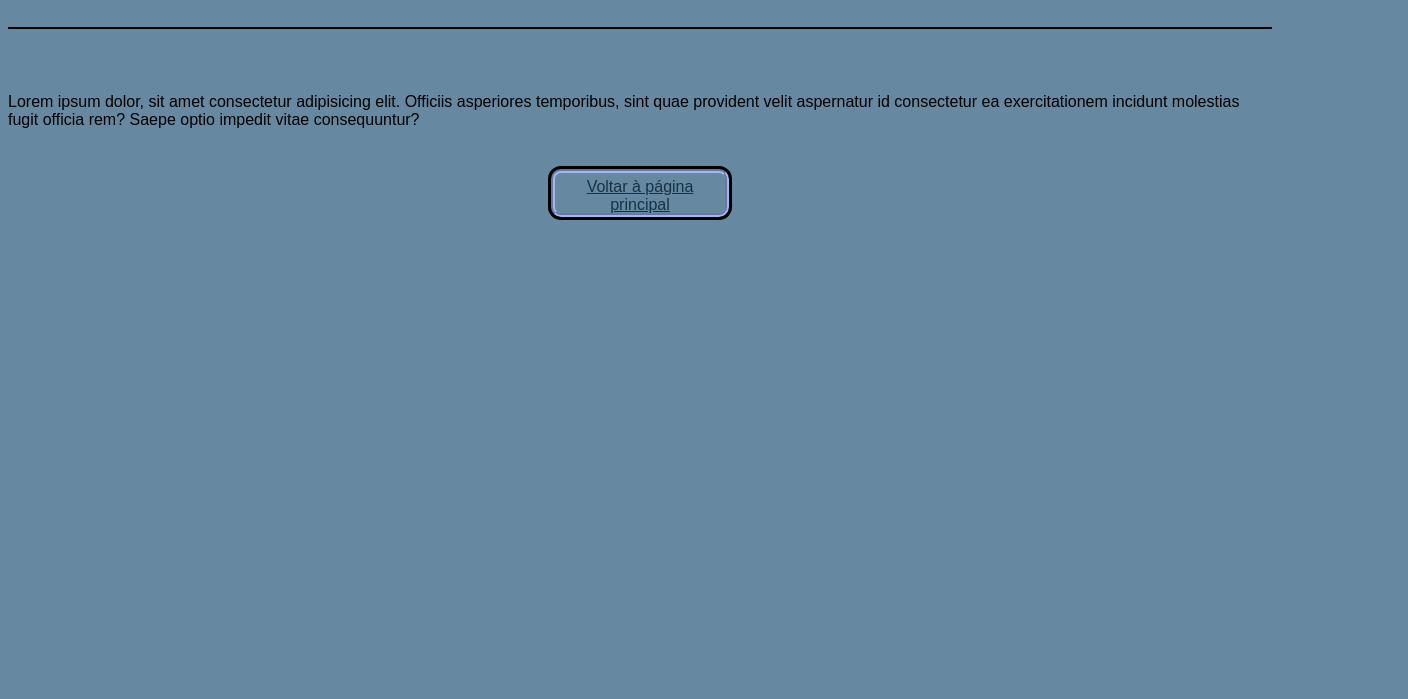
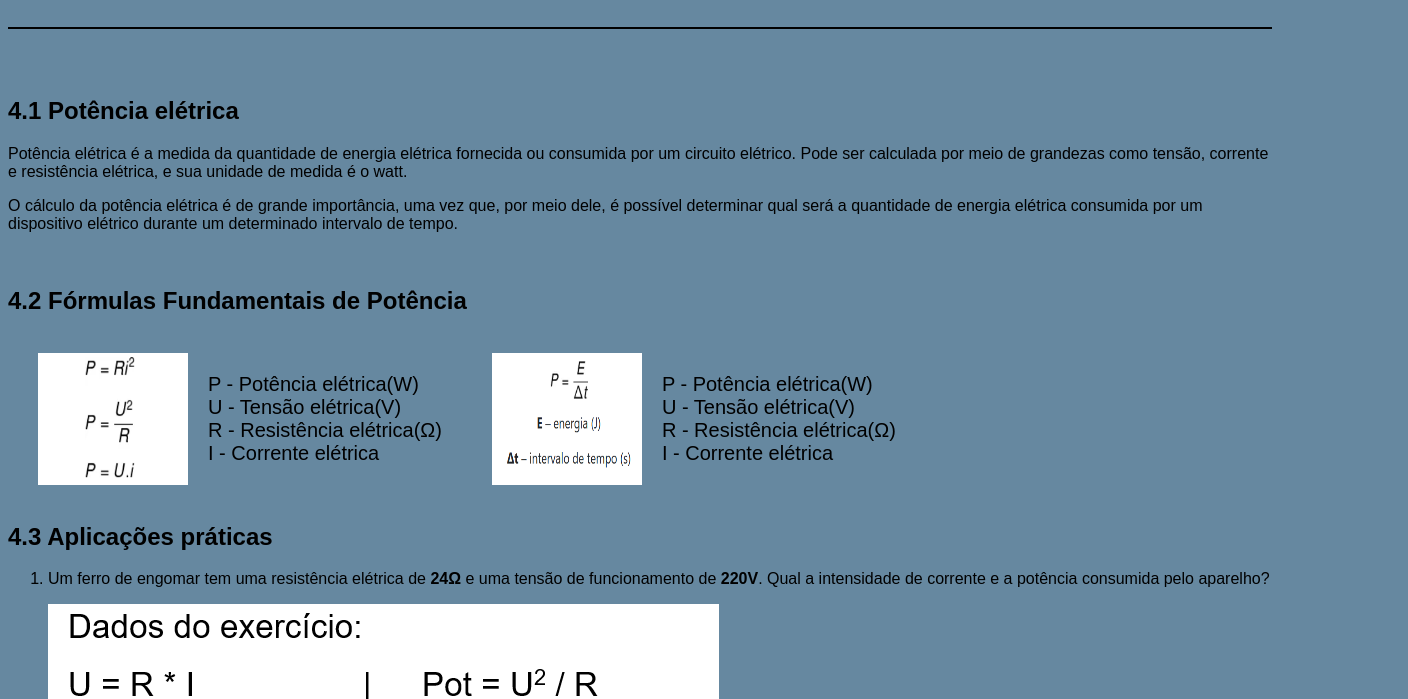
Before and after one commit to eduardo-cantos/Site-fisica-lei-de-ohm, a plain HTML site: page site-fisica/potencia.html in a window 1280 px wide. Shown: the part 101-800 px from the top of the page, 1408 px wide, since content can reach past the window. Drawn offline with Linux system fonts and the light colour scheme.

Commit message:
pag potencia elétrica criada
Criada a página pot~encia elétrica e config seu css

```diff
--- a/site-fisica/potencia.css
+++ b/site-fisica/potencia.css
@@ -22,6 +22,25 @@ body{
         border-top: 2px solid black; /* Adiciona uma linha preta */
 
     }
+    .formulapotencia{
+        width: 150px; /* Define o tamanho da imagem à esquerda */
+        height: auto; /* Mantém proporção */
+        margin-left: 30px;
+    }
+    .formulapotencia2{
+        width: 150px; /* Define o tamanho da imagem à esquerda */
+        height: auto; /* Mantém proporção */
+        margin-left: 30px;
+    }
+
+.divpotencia{
+    width: 1400px; /* Define o tamanho da imagem à esquerda */
+    display: flex;
+    gap: 20px;
+}
+.divpotencia > p{
+    font-size: 20px;
+}
     .botaovoltar{
         display: flex;
         color: #163347;
--- a/site-fisica/potencia.html
+++ b/site-fisica/potencia.html
@@ -11,7 +11,30 @@
     <h1 class="potencia">Potência elétrica</h1>
     <hr>
     <br>
-  <p>Lorem ipsum dolor, sit amet consectetur adipisicing elit. Officiis asperiores temporibus, sint quae provident velit aspernatur id consectetur ea exercitationem incidunt molestias fugit officia rem? Saepe optio impedit vitae consequuntur?</p>
+    <h2>4.1 Potência elétrica</h2>
+  <p>Potência elétrica é a medida da quantidade de energia elétrica fornecida ou consumida por um circuito elétrico. Pode ser calculada por meio de grandezas como tensão, corrente e resistência elétrica, e sua unidade de medida é o watt.</p>
+  <p>O cálculo da potência elétrica é de grande importância, uma vez que, por meio dele, é possível determinar qual será a quantidade de energia elétrica consumida por um dispositivo elétrico durante um determinado intervalo de tempo.</p>
+  <br>
+  <h2>4.2 Fórmulas Fundamentais de Potência</h2>
+  <br>
+  <div class="divpotencia">
+    <img class="formulapotencia" src="midia/formulas-potencia.png" alt="Calculo potência">
+    <p>P - Potência elétrica(W) <br> U - Tensão elétrica(V) <br> R - Resistência elétrica(Ω) <br> I - Corrente elétrica </p>
+    <img class="formulapotencia2" src="midia/formula-potencia-2.png" alt="Calculo potência 2">
+    <p>P - Potência elétrica(W) <br> U - Tensão elétrica(V) <br> R - Resistência elétrica(Ω) <br> I - Corrente elétrica </p>
+</div>
+  <br>
+  <h2>4.3 Aplicações práticas</h2>
+  <ol>
+    <li>
+      <p>Um ferro de engomar tem uma resistência elétrica de <strong>24Ω</strong> e uma tensão de funcionamento de <strong>220V</strong>. Qual a intensidade de corrente e a potência consumida pelo aparelho?</p>
+    </li>
+    <img src="midia/resol-exerc-1-pot.png" alt="Resolução 1 exercício potência">
+    <br>
+    <li><p>(FUVEST) Um aquecedor elétrico dissipa <strong>240 W</strong> quando ligado a uma bateria de <strong>12 V</strong>. A corrente que percorre o resistor é de:</p></li>
+    <img src="midia/resol-exerc-2-pot.png" alt="Resolução exercício 2 potência">
+  </ol>
+
   <a class="botaovoltar" href="index.html">Voltar à página principal</a>
 </body>
 </html>
```
Also changed, not shown: site-fisica/midia/circuito.jpeg (added), site-fisica/midia/formula-potencia-2.png (added), site-fisica/midia/formulas-potencia.png (added), site-fisica/midia/resol-exerc-1-pot.png (added), site-fisica/midia/resol-exerc-2-pot.png (added).
